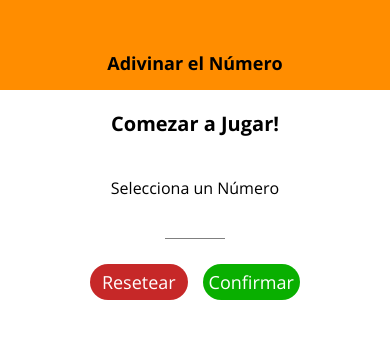
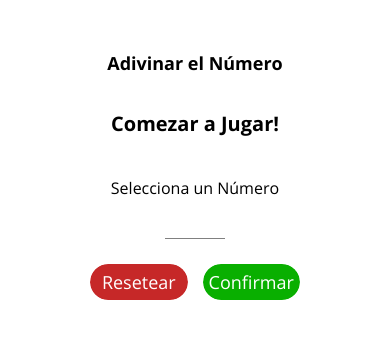
Before and after one commit to dunapanta/RN-Adivinar-Numero, a React Native app: screen / in a window 390 px wide. Shown: the top 338 px of the page. Built offline with nearby package versions, Linux system fonts and the light colour scheme.

Commit message:
Change appearance depending of the operating system using Platform

```diff
--- a/components/Header.js
+++ b/components/Header.js
@@ -1,24 +1,31 @@
 import React from 'react'
-import { View, Text, StyleSheet } from 'react-native'
+import { View, Text, StyleSheet, Platform } from 'react-native'
 
 import Colors from '../constants/colors'
 
 const Header = ({ title }) => {
     return(
-        <View style={styles.header}>
+        <View style={{...styles.headerBase, ...Platform.select({ios: styles.headerIOS, android: styles.headerAndroid})}}>
             <Text style={styles.headerTitle}>{title}</Text>
         </View>
     )
 }
 
 const styles = StyleSheet.create({
-    header:{
+    headerBase:{
         width: '100%',
         height: 90,
         paddingTop: 35,
-        backgroundColor: Colors.primary,
         alignItems: 'center',
         justifyContent: 'center'
+    },
+    headerIOS:{
+        backgroundColor: 'white',
+        borderBottomColor: '#ccc',
+        borderBottomWidth: 1
+    },
+    headerAndroid:{
+        backgroundColor: Colors.primary,
     },
     headerTitle: {
         color: 'black',
--- a/components/MainButton.js
+++ b/components/MainButton.js
@@ -1,19 +1,31 @@
 import React from 'react'
-import { View, Text, StyleSheet, TouchableOpacity } from 'react-native'
+import { View, Text, StyleSheet, TouchableOpacity, TouchableNativeFeedback, Platform } from 'react-native'
 
 import Colors from '../constants/colors'
 
 const MainButton = ({ butonText, onPress, style }) => {
+    let ButtonComponent = TouchableOpacity;
+
+    if(Platform.OS === 'android' && Platform.Version >= 21){
+         ButtonComponent = TouchableNativeFeedback
+    }
+
     return (
-        <TouchableOpacity activeOpacity={0.5} onPress={onPress}>
-            <View style={{...styles.button, ...style}}>
-                <Text style={styles.text}>{butonText}</Text>
-            </View>
-        </TouchableOpacity>
+        <View style={styles.buttonContainer}>
+            <ButtonComponent activeOpacity={0.5} onPress={onPress}>
+                <View style={{...styles.button, ...style}}>
+                    <Text style={styles.text}>{butonText}</Text>
+                </View>
+            </ButtonComponent>
+        </View>
     )
 }
 
 const styles = StyleSheet.create({
+    buttonContainer:{
+        borderRadius: 25,
+        overflow: 'hidden'
+    },
     button: {
         backgroundColor: Colors.primary,
         paddingVertical: 12,
```
